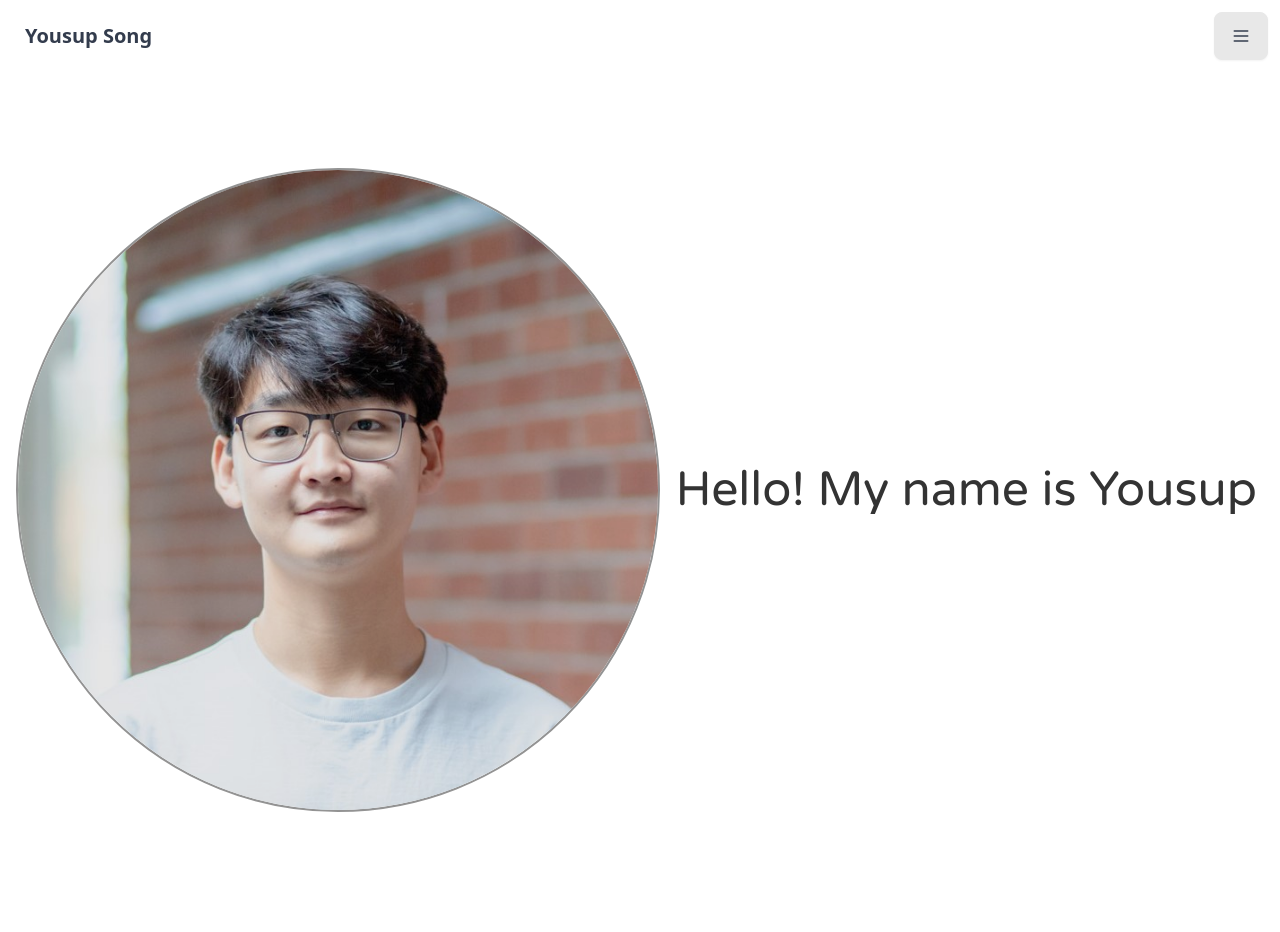
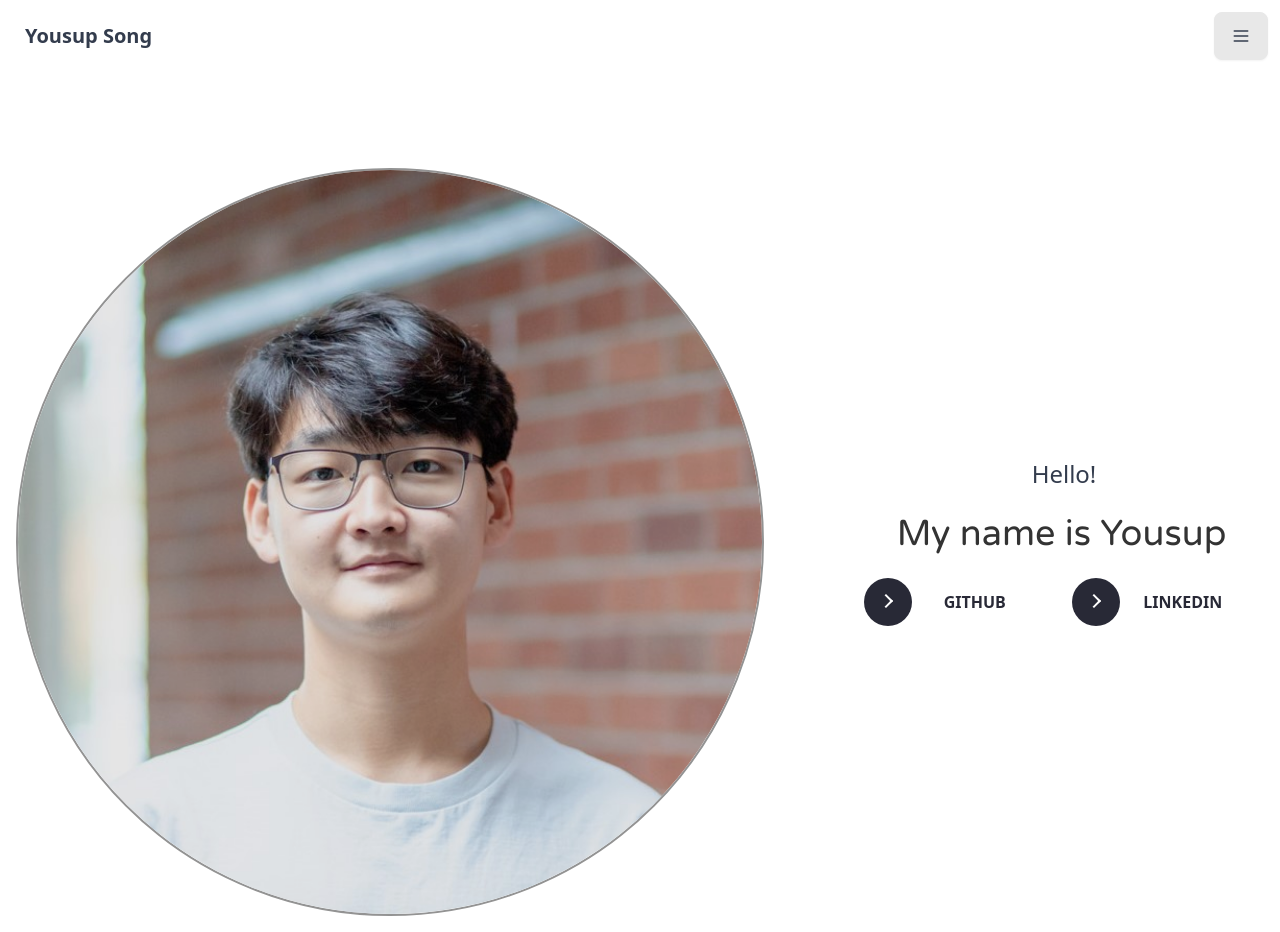
Before and after one commit to Youssup/YousupVillage, a Vue app in the folder frontend/client/: page / in a window 1280 px wide. Before the commit the page ends 828 px from the top, so only its background shows below. Built offline with nearby package versions, Linux system fonts and the light colour scheme.

Commit message:
Added to the home page and fixed margins in project page

```diff
--- a/frontend/client/src/App.vue
+++ b/frontend/client/src/App.vue
@@ -19,16 +19,4 @@ import Footer from './components/Footer.vue'
 </template>
 
 <style scoped>
-.footer {
-  position: fixed;
-  bottom: 1px;
-  width: 100%;
-  transform: translateY(80%);
-  transition: transform 0.5s;
-  justify-content: center;
-}
-
-.footer:hover {
-  transform: translateY(0);
-}
 </style>
--- a/frontend/client/src/views/Home.vue
+++ b/frontend/client/src/views/Home.vue
@@ -4,17 +4,35 @@
 
 <template>
     <div class="container mx-auto pt-20 puff-in-center">
-        <div class="hero-content flex-col lg:flex-row">
-            <div class="avatar w-5/6 brightness-90">
-                <div class="rounded-full border-2 border-neutral-400">
-                    <img src="../components/icons/profile.jpg" />
-                </div>
+    <div class="hero-content flex lg:flex-row">
+        <div class="avatar w-5/6 brightness-90">
+            <div class="rounded-full border-2 border-neutral-400">
+                <img src="../assets/icons/profile.jpg" />
             </div>
+        </div>
+        <div class="flex flex-col items-center">
             <div>
-                <h1 class="intro text-5xl font-bold">Hello! My name is Yousup</h1>
+                <h1 class="text-2xl mb-6 text-center">Hello!</h1>
+                <h1 class="intro text-4xl font-bold text-center">My name is Yousup</h1>
+                <!-- <img class="line absolute -bottom-24 left-2/3 transform -translate-x-96 -translate-y-8 z-0 w-3/4 md:w-1/2 rotate-6" src="../assets/icons/GrayLine.png" /> -->
+            </div>
+            <div class="flex space-x-4">
+                <button class="learn-more mt-6">
+                    <span class="circle" aria-hidden="true">
+                        <span class="icon arrow"></span>
+                    </span>
+                    <span class="button-text"><a href="https://github.com/Youssup" target="_blank">Github</a></span>
+                </button>
+                <button class="learn-more mt-6">
+                    <span class="circle" aria-hidden="true">
+                        <span class="icon arrow"></span>
+                    </span>
+                    <span class="button-text"><a href="https://www.linkedin.com/in/yousupsong/" target="_blank">LinkedIn</a></span>
+                </button>
             </div>
         </div>
     </div>
+</div>
 </template>
 <style>
 .puff-in-center {
@@ -35,6 +53,94 @@
         typing 3.5s steps(40, end),
         blink-caret .75s step-end infinite;
     animation-delay: .3s;
+}
+
+button {
+    position: relative;
+    display: inline-block;
+    cursor: pointer;
+    outline: none;
+    border: 0;
+    vertical-align: middle;
+    text-decoration: none;
+    background: transparent;
+    padding: 0;
+    font-size: inherit;
+    font-family: inherit;
+}
+
+button.learn-more {
+    width: 12rem;
+    height: auto;
+}
+
+button.learn-more .circle {
+    transition: all 0.45s cubic-bezier(0.65, 0, 0.076, 1);
+    position: relative;
+    display: block;
+    margin: 0;
+    width: 3rem;
+    height: 3rem;
+    background: #282936;
+    border-radius: 1.625rem;
+}
+
+button.learn-more .circle .icon {
+    transition: all 0.45s cubic-bezier(0.65, 0, 0.076, 1);
+    position: absolute;
+    top: 0;
+    bottom: 0;
+    margin: auto;
+    background: #fff;
+}
+
+button.learn-more .circle .icon.arrow {
+    transition: all 0.45s cubic-bezier(0.65, 0, 0.076, 1);
+    left: 0.625rem;
+    width: 1.125rem;
+    height: 0.125rem;
+    background: none;
+}
+
+button.learn-more .circle .icon.arrow::before {
+    position: absolute;
+    content: "";
+    top: -0.29rem;
+    right: 0.0625rem;
+    width: 0.625rem;
+    height: 0.625rem;
+    border-top: 0.125rem solid #fff;
+    border-right: 0.125rem solid #fff;
+    transform: rotate(45deg);
+}
+
+button.learn-more .button-text {
+    transition: all 0.45s cubic-bezier(0.65, 0, 0.076, 1);
+    position: absolute;
+    top: 0;
+    left: 0;
+    right: 0;
+    bottom: 0;
+    padding: 0.75rem 0;
+    margin: 0 0 0 1.85rem;
+    color: #282936;
+    font-weight: 700;
+    line-height: 1.6;
+    text-align: center;
+    text-transform: uppercase;
+}
+
+button:hover .circle {
+    width: 100%;
+}
+
+button:hover .circle .icon.arrow {
+    background: #fff;
+    transform: translate(1rem, 0);
+}
+
+button:hover .button-text {
+    color: #fff;
 }
 
 @-webkit-keyframes puff-in-center {
--- a/frontend/client/src/views/Projects.vue
+++ b/frontend/client/src/views/Projects.vue
@@ -36,7 +36,7 @@
             </div>
         </div>
     </div>
-    <div class="flex flex-wrap justify-center">
+    <div class="flex flex-wrap justify-center m-10">
         <div class="card w-96 bg-base-100 shadow-xl mx-auto">
             <div class="card-body">
                 <span class="indicator-item badge bg-green-500 text-white">Completed</span>
```
Also changed, not shown: frontend/client/src/assets/icons/GrayLine.png (added), frontend/client/src/assets/icons/profile.jpg (renamed from frontend/client/src/components/icons/profile.jpg).
